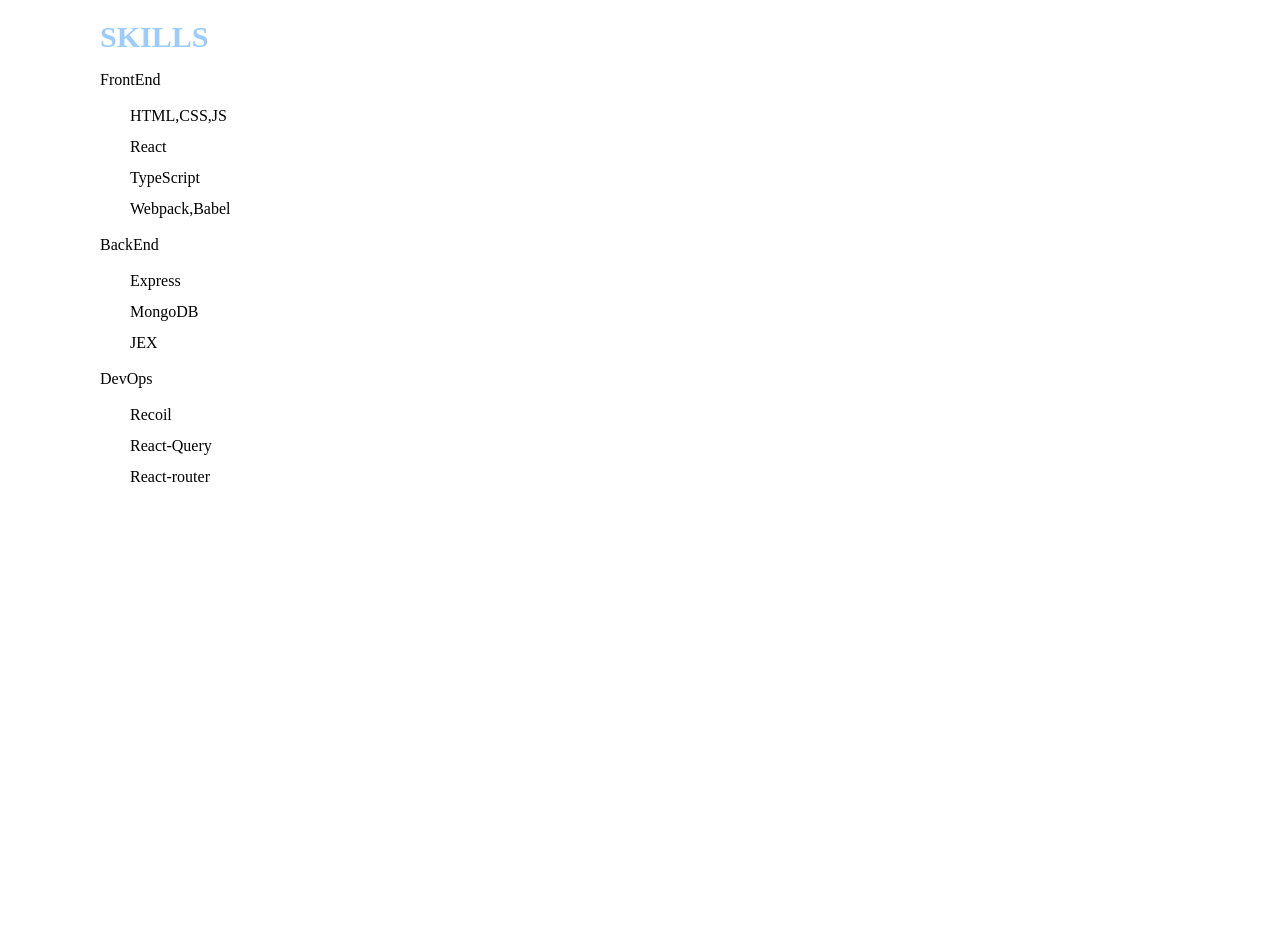
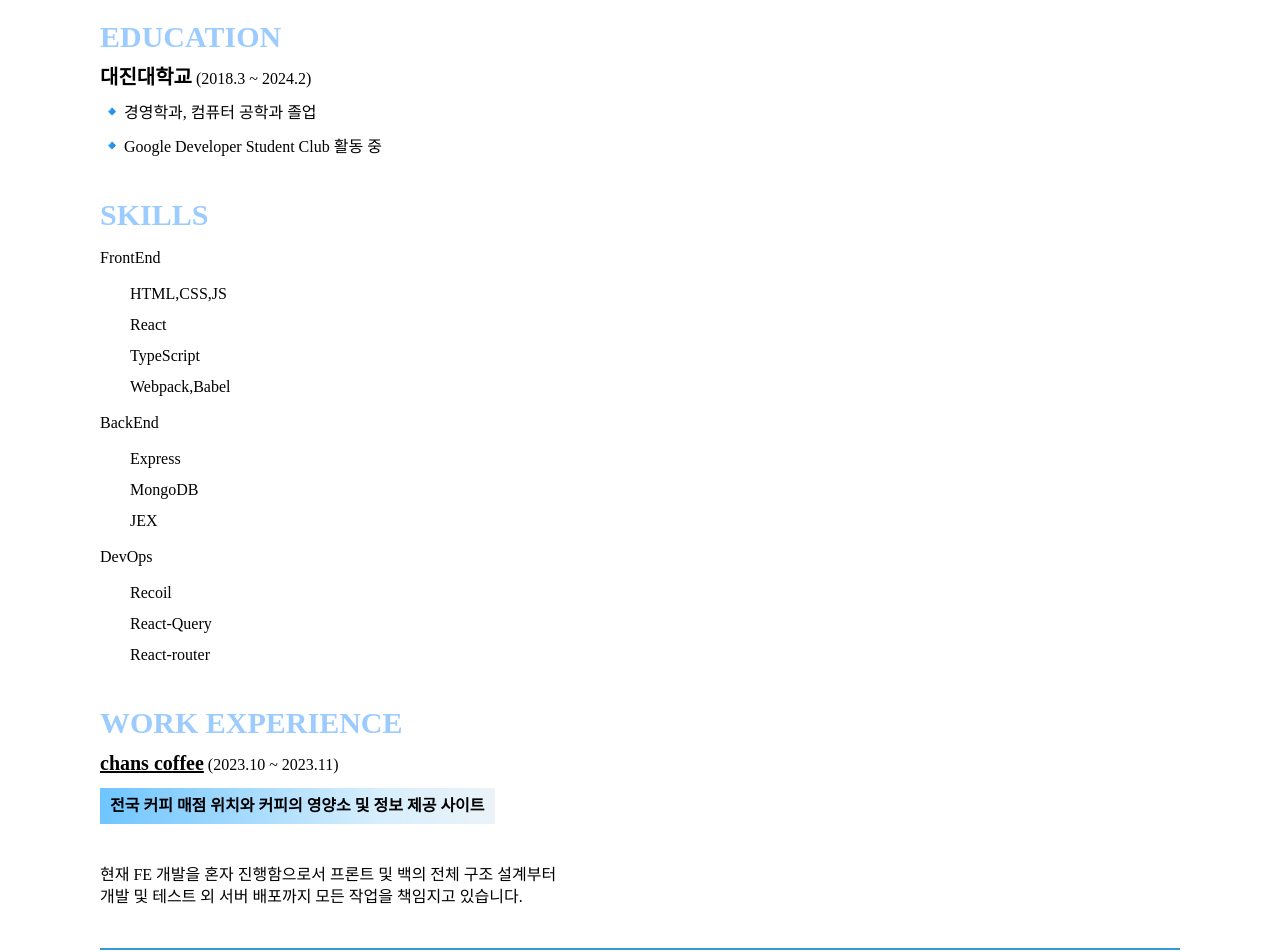
Before and after one commit to chanyoungcoding/Portfolio, a React (Create React App) app in the folder client/: page /portfolio in a window 1280 px wide. Shown: the part 720-1672 px from the top of the page. Before the commit the page ends 1220 px from the top, so only its background shows below. Built offline with nearby package versions, Linux system fonts and the light colour scheme.

Commit message:
스킬 수정

```diff
--- a/client/src/pages/IntroduceProject/CoffeeProject.css
+++ b/client/src/pages/IntroduceProject/CoffeeProject.css
@@ -10,17 +10,17 @@
   box-shadow: 1px 1px 3px -1px gray;
 }
 
-.CampProject__inner h1 {
+.CampProject__inner .inner__container h1 {
   font-size: 50px;
   font-weight: 300;
   padding: 30px 0px 10px;
 }
 
-.CampProject__inner h2 {
+.CampProject__inner .inner__container h2 {
   margin: 20px 0px;
 }
 
-.CampProject__inner img {
+.CampProject__inner .inner__container img {
   width: 100%;
   height: 700px;
   object-fit: cover;
--- a/client/src/pages/Portfolio/index.jsx
+++ b/client/src/pages/Portfolio/index.jsx
@@ -44,6 +44,13 @@
           <li>항상 긍정적이고, 소통하는 것을 좋아합니다.</li>
         </div>
 
+        <div className="main__education">
+          <h1>EDUCATION</h1>
+          <h2><span>대진대학교</span> &#40;2018.3 ~ 2024.2&#41;</h2>
+          <li>경영학과, 컴퓨터 공학과 졸업</li>
+          <li>Google Developer Student Club 활동 중</li>
+        </div>
+
         <div className='main__skills'>
           <h1>SKILLS</h1>
           <ul>
@@ -69,6 +76,26 @@
           </ul>
         </div>
 
+        <div className="main__experience">
+          <h1>WORK EXPERIENCE</h1>
+          <h2><span>chans coffee</span> &#40;2023.10 ~ 2023.11&#41;</h2>
+          <h3>전국 커피 매점 위치와 커피의 영양소 및 정보 제공 사이트</h3>
+          <p>
+            현재 FE 개발을 혼자 진행함으로서 프론트 및 백의
+            전체 구조 설계부터<br/> 개발 및 테스트 외 서버 배포까지
+            모든 작업을 책임지고 있습니다.
+          </p>
+        </div>
+        <div className="main__experience">
+          <h1>WORK EXPERIENCE</h1>
+          <h2><span>chans coffee</span> &#40;2023.10 ~ 2023.11&#41;</h2>
+          <h3>전국 커피 매점 위치와 커피의 영양소 및 정보 제공 사이트</h3>
+          <p>
+            현재 FE 개발을 혼자 진행함으로서 프론트 및 백의
+            전체 구조 설계부터<br/> 개발 및 테스트 외 서버 배포까지 FE관련
+            모든 작업을 책임지고 있습니다.
+          </p>
+        </div>
       </div>
     </motion.div>
   );
--- a/client/src/pages/Portfolio/portfolio.css
+++ b/client/src/pages/Portfolio/portfolio.css
@@ -1,3 +1,10 @@
+h1 {
+  color: #9BCBFF;
+  font-weight: 600;
+  font-size: 30px;
+  padding-top: 30px;
+}
+
 .portfolio {
   width: 1080px;
   margin: 0 auto;
@@ -55,11 +62,25 @@
   padding-bottom: 0;
 }
 
-.main__skills  h1 {
-  color: #9BCBFF;
-  font-weight: 600;
-  font-size: 30px;
-  padding-top: 30px;
+.main__education h2 {
+  margin: 15px 0px;
+}
+
+.main__education h2 span {
+  font-size: 20px;
+  font-weight: bold;
+}
+
+.main__education li {
+  margin-bottom: 15px;
+}
+
+.main__education li::marker {
+  content: "🔹";
+  color: #3498db;
+  font-size: 1.2em;
+  font-weight: bold;
+  margin-right: 15px;
 }
 
 .main__skills ul li h2 {
@@ -71,3 +92,32 @@
   margin-left: 30px;
   margin-bottom: 15px;
 }
+
+.main__experience h2 {
+  margin: 15px 0px;
+}
+
+.main__experience h2 span {
+  font-size: 20px;
+  font-weight: bold;
+  text-decoration: underline;
+}
+
+.main__experience h3 {
+  display: inline-block;
+  font-weight: bold;
+  padding: 10px;
+  background: rgb(111,197,255);
+  background: linear-gradient(90deg,
+    rgba(111,197,255,1) 0%,
+    rgba(214,238,253,1) 70%,
+    rgba(235,243,248,1) 100%
+  );
+}
+
+.main__experience p {
+  padding: 40px 0px;
+  font-weight: 400;
+  line-height: 22px;
+  border-bottom: 2px solid #3498db;
+}
```
